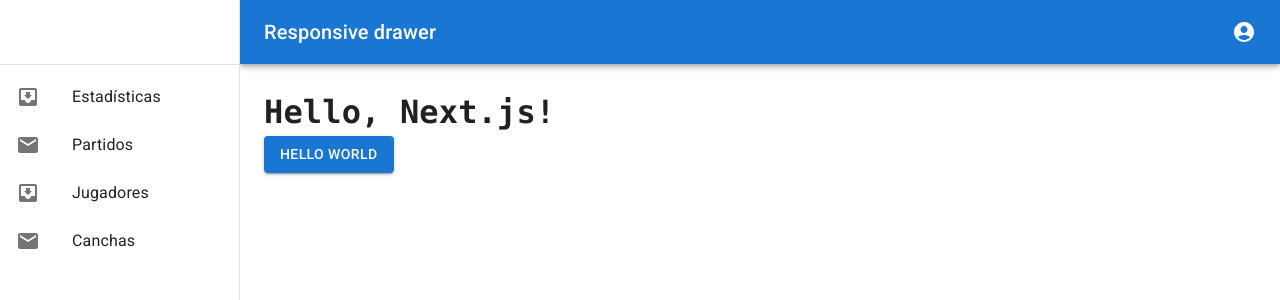
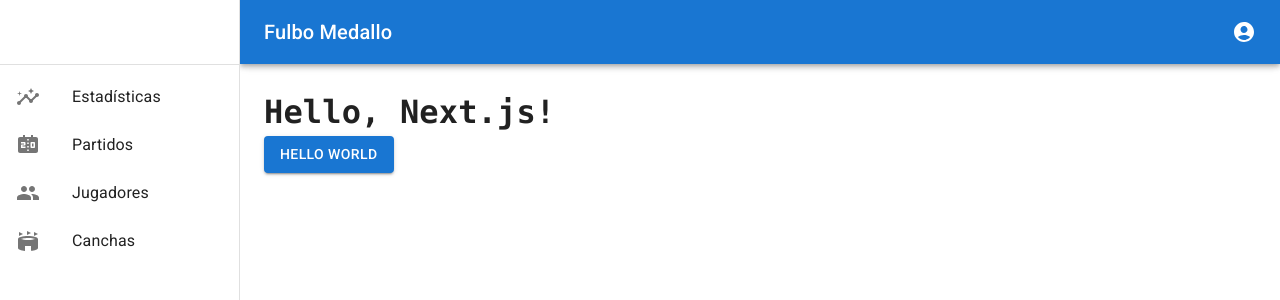
Before and after one commit to juanmonsalv3/fulbapp, a Next.js app: page / in a window 1280 px wide. Shown: the top 300 px of the page. Built offline with nearby package versions, Linux system fonts and the light colour scheme; no server answers; the database is empty.

Commit message:
layout adjustments

```diff
--- a/pages/_app.tsx
+++ b/pages/_app.tsx
@@ -12,7 +12,7 @@ import Layout from '@/components/Layout';
 export default function App({ Component, pageProps }: AppProps) {
   return (
     <SessionProvider session={pageProps.session}>
-      <Layout>
+      <Layout pageProps={pageProps}>
         <Component {...pageProps} />
         <Toaster position='top-center' />
       </Layout>
--- a/pages/index.tsx
+++ b/pages/index.tsx
@@ -6,17 +6,17 @@ import { DefaultArgs } from '@prisma/client/runtime/library';
 import Head from 'next/head';
 
 export const getStaticProps: GetStaticProps = async () => {
-  const users = await prisma.user.findMany();
+  const fields = await prisma.field.findMany();
   return {
-    props: { users },
+    props: { fields, title: 'Fulbo Medallo' },
     revalidate: 10,
   };
 };
 
 export default function Page({
-  users,
+  fields,
 }: {
-  users: Prisma.UserDelegate<DefaultArgs>;
+  fields: Prisma.FieldDelegate<DefaultArgs>;
 }) {
   return (
     <div>
--- a/src/components/Layout/MenuAppBar.tsx
+++ b/src/components/Layout/MenuAppBar.tsx
@@ -11,7 +11,10 @@ import Navigator from './Navigator';
 const drawerWidth = 240;
 const calcWidth = `calc(100% - ${drawerWidth}px)`;
 
-export default function MenuAppBar({ children }: PropsWithChildren) {
+export default function MenuAppBar({
+  children,
+  title = 'Fulbo Medallo',
+}: PropsWithChildren<{ title?: string }>) {
   const [mobileOpen, setMobileOpen] = useState(false);
 
   const theme = useTheme();
@@ -40,7 +43,7 @@ export default function MenuAppBar({ children }: PropsWithChildren) {
             <MenuIcon />
           </IconButton>
           <Typography variant='h6' noWrap component='div' flexGrow={1}>
-            Responsive drawer
+            {title}
           </Typography>
           <AuthMenu />
         </Toolbar>
--- a/src/components/Layout/Navigator.tsx
+++ b/src/components/Layout/Navigator.tsx
@@ -1,3 +1,4 @@
+import { ReactNode } from 'react';
 import {
   Divider,
   List,
@@ -8,8 +9,21 @@ import {
   Toolbar,
 } from '@mui/material';
 
-import InboxIcon from '@mui/icons-material/MoveToInbox';
-import MailIcon from '@mui/icons-material/Mail';
+import Insights from '@mui/icons-material/Insights';
+import Scoreboard from '@mui/icons-material/Scoreboard';
+import GroupIcon from '@mui/icons-material/Group';
+import StadiumIcon from '@mui/icons-material/Stadium';
+
+function Item({ label, icon }: { label: string; icon: ReactNode }) {
+  return (
+    <ListItem key={label} disablePadding>
+      <ListItemButton>
+        <ListItemIcon>{icon}</ListItemIcon>
+        <ListItemText primary={label} />
+      </ListItemButton>
+    </ListItem>
+  );
+}
 
 function Navigator() {
   return (
@@ -17,16 +31,10 @@ function Navigator() {
       <Toolbar />
       <Divider />
       <List>
-        {['Estadísticas', 'Partidos', 'Jugadores', 'Canchas'].map((text, index) => (
-          <ListItem key={text} disablePadding>
-            <ListItemButton>
-              <ListItemIcon>
-                {index % 2 === 0 ? <InboxIcon /> : <MailIcon />}
-              </ListItemIcon>
-              <ListItemText primary={text} />
-            </ListItemButton>
-          </ListItem>
-        ))}
+        <Item label='Estadísticas' icon={<Insights />} />
+        <Item label='Partidos' icon={<Scoreboard />} />
+        <Item label='Jugadores' icon={<GroupIcon />} />
+        <Item label='Canchas' icon={<StadiumIcon />} />
       </List>
     </div>
   );
--- a/src/components/Layout/index.tsx
+++ b/src/components/Layout/index.tsx
@@ -1,28 +1,19 @@
-import {
-  Box,
-  CssBaseline,
-  Hidden,
-  ThemeProvider,
-  createTheme,
-} from '@mui/material';
-import { useState } from 'react';
+import { Box, CssBaseline, ThemeProvider, createTheme } from '@mui/material';
 import MenuAppBar from './MenuAppBar';
+import { PropsWithChildren } from 'react';
 
-export default function Layout({ children }: { children: React.ReactNode }) {
+export default function Layout({
+  children,
+  pageProps,
+}: PropsWithChildren<{ pageProps: any }>) {
   const theme = createTheme({});
-
-  const [mobileOpen, setMobileOpen] = useState(true);
-
-  const handleDrawerToggle = () => {
-    setMobileOpen(!mobileOpen);
-  };
 
   return (
     <ThemeProvider theme={theme}>
       <main>
         <CssBaseline />
         <Box sx={{ pb: 7 }}>
-          <MenuAppBar>{children}</MenuAppBar>
+          <MenuAppBar title={pageProps.title}>{children}</MenuAppBar>
         </Box>
       </main>
     </ThemeProvider>
```
